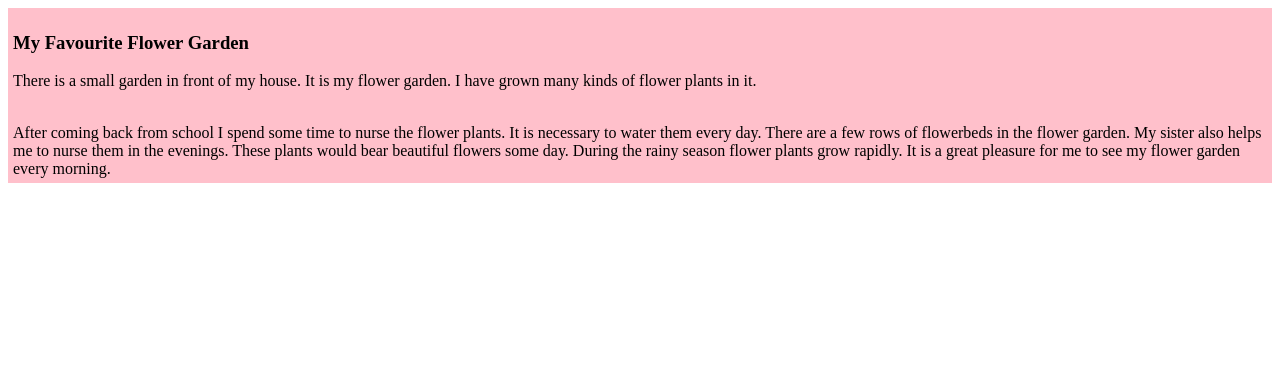
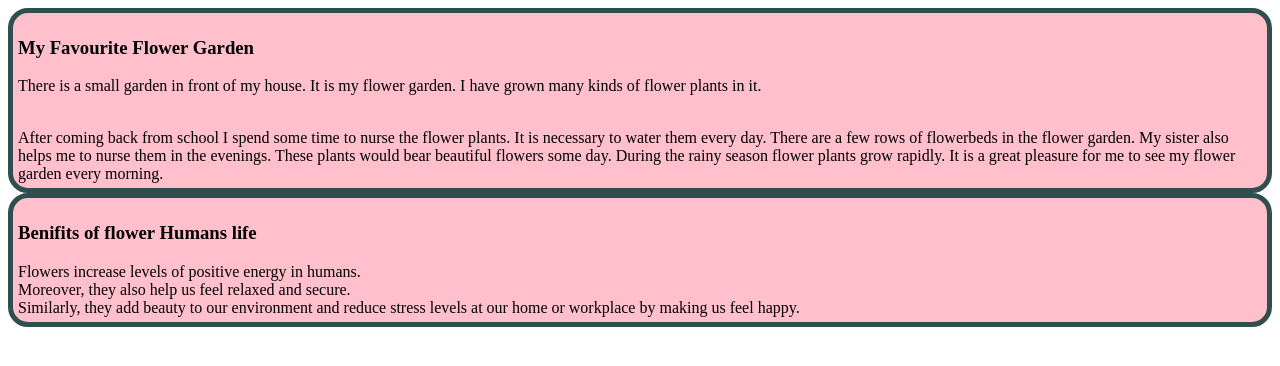
Before and after one commit to helenajenny55/my-garden-repo, a plain HTML site: page index.html in a window 1280 px wide. Drawn offline with Linux system fonts and the light colour scheme.

Commit message:
my second commit

```diff
--- a/index.html
+++ b/index.html
@@ -16,6 +16,12 @@
 
         During the rainy season flower plants grow rapidly. It is a great pleasure for me to see my flower garden every morning.
     </div>
+    <div >
+        <h3>Benifits of flower Humans life</h3>
+        Flowers increase levels of positive energy in humans.<br>
+         Moreover, they also help us feel relaxed and secure.<br>
+          Similarly, they add beauty to our environment and reduce stress levels at our home or workplace by making us feel happy.
+    </div>
 
 </body>
 </html>
--- a/styles/blog.css
+++ b/styles/blog.css
@@ -1,4 +1,9 @@
 div{
     background-color: pink;
     padding: 5px;
+    margin: 10px solid ;
+    border: 5px solid darkslategrey;
+    border-radius: 20px;
+    min-width: min-content;
+
 }
```
